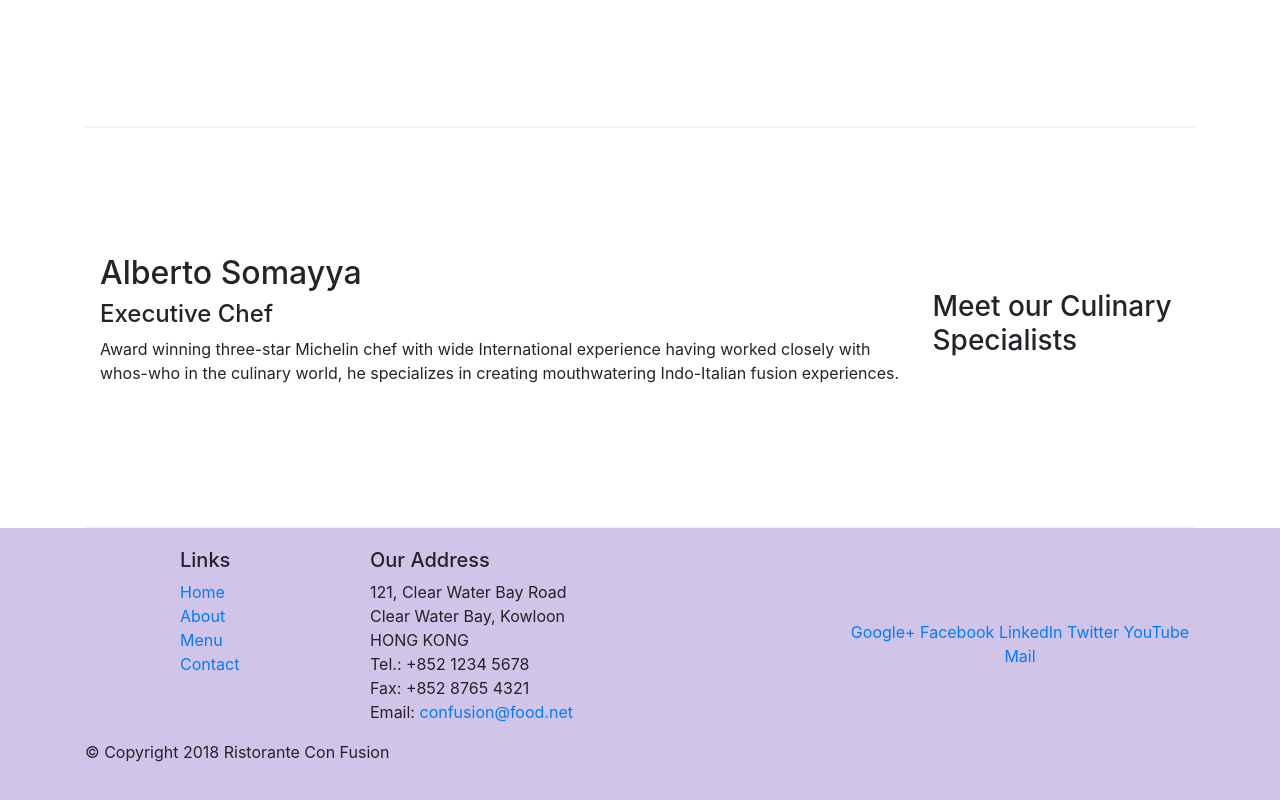
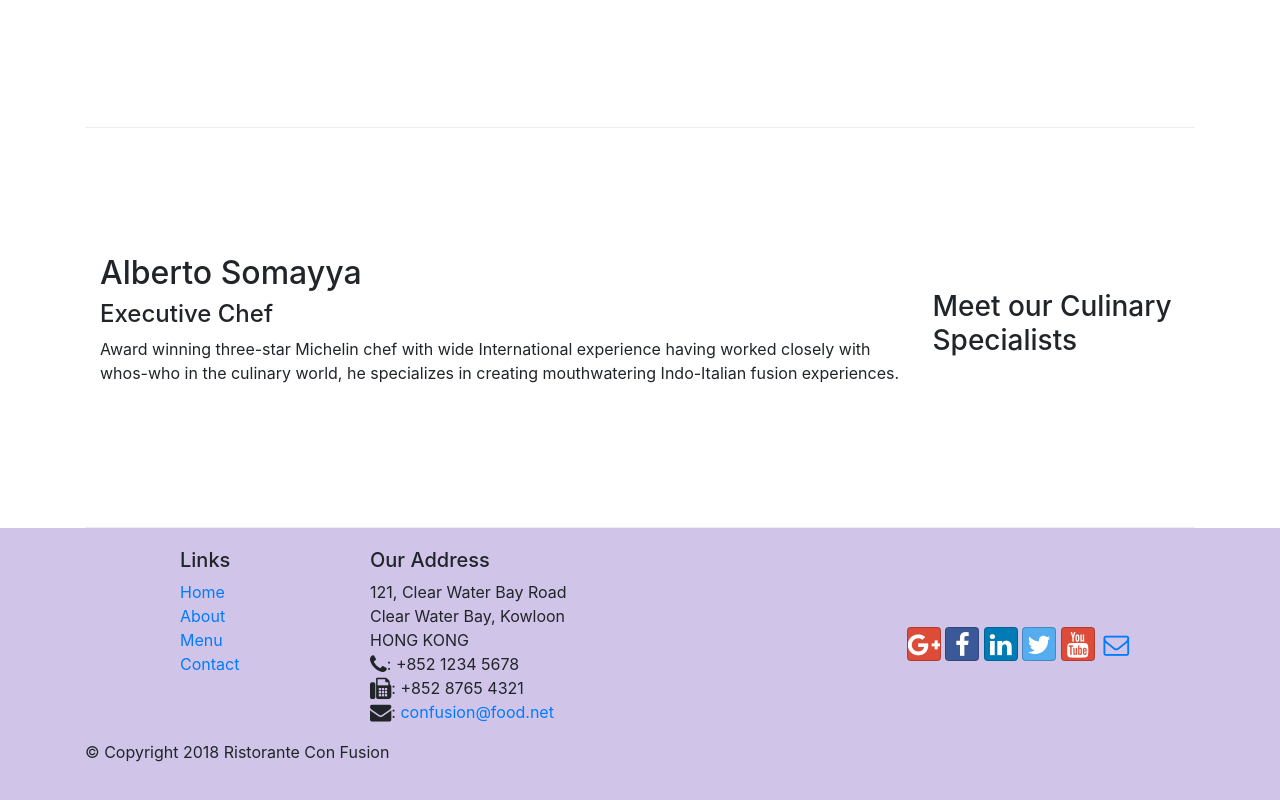
Before and after one commit to Ayush-Asutkar/Front-End-Bootstrap, a website: page index.html in a window 1280 px wide. Shown: the part 1006-1806 px from the top of the page. Drawn offline with nearby package versions, Linux system fonts and the light colour scheme.

Commit message:
Icon Fonts

```diff
--- a/index.html
+++ b/index.html
@@ -9,6 +9,8 @@
 
     <!-- Bootstrap CSS-->
     <link rel="stylesheet" href="node_modules/bootstrap/dist/css/bootstrap.min.css">
+    <link rel="stylesheet" href="node_modules/font-awesome/css/font-awesome.min.css">
+    <link rel="stylesheet" href="node_modules/bootstrap-social/bootstrap-social.css">
     <link rel="stylesheet" href="css/styles.css">
     <title>Ristorante Con Fusion</title>
 </head>
@@ -22,10 +24,10 @@
             <a class="navbar-brand mr-auto" href="#">Ristorante Con Fusion</a>
             <div class="collapse navbar-collapse" id="Navbar">
                 <ul class="navbar-nav mr-auto">
-                    <li class="nav-item active"><a class="nav-link" href="#">Home</a></li>
-                    <li class="nav-item"><a class="nav-link" href="./aboutus.html">About</a></li>
-                    <li class="nav-item"><a class="nav-link" href="#">Menu</a></li>
-                    <li class="nav-item"><a class="nav-link" href="#">Contact</a></li>
+                    <li class="nav-item active"><a class="nav-link" href="#"><span class="fa fa-home fa-lg"></span> Home</a></li>
+                    <li class="nav-item"><a class="nav-link" href="./aboutus.html"><span class="fa fa-info fa-lg"></span> About</a></li>
+                    <li class="nav-item"><a class="nav-link" href="#"><span class="fa fa-list fa-lg"></span> Menu</a></li>
+                    <li class="nav-item"><a class="nav-link" href="#"><span class="fa fa-address-card fa-lg"></span> Contact</a></li>
                 </ul>
             </div>
         </div>
@@ -95,19 +97,19 @@
 		              121, Clear Water Bay Road<br>
 		              Clear Water Bay, Kowloon<br>
 		              HONG KONG<br>
-		              Tel.: +852 1234 5678<br>
-		              Fax: +852 8765 4321<br>
-		              Email: <a href="mailto:confusion@food.net">confusion@food.net</a>
+		              <i class="fa fa-phone fa-lg"></i>: +852 1234 5678<br>
+		              <i class="fa fa-fax fa-lg"></i>: +852 8765 4321<br>
+		              <i class="fa fa-envelope fa-lg"></i>: <a href="mailto:confusion@food.net">confusion@food.net</a>
 		           </address>
                 </div>
                 <div class="col-12 col-sm-4 align-self-center">
                     <div class="text-center">
-                        <a href="http://google.com/+">Google+</a>
-                        <a href="http://www.facebook.com/profile.php?id=">Facebook</a>
-                        <a href="http://www.linkedin.com/in/">LinkedIn</a>
-                        <a href="http://twitter.com/">Twitter</a>
-                        <a href="http://youtube.com/">YouTube</a>
-                        <a href="mailto:">Mail</a>
+                        <a class="btn btn-social-icon btn-google" href="http://google.com/+"><i class="fa fa-google-plus fa-lg"></i></a>
+                        <a class="btn btn-social-icon btn-facebook" href="http://www.facebook.com/profile.php?id="><i class="fa fa-facebook fa-lg"></i></a>
+                        <a class="btn btn-social-icon btn-linkedin" href="http://www.linkedin.com/in/"><i class="fa fa-linkedin fa-lg"></i></a>
+                        <a class="btn btn-social-icon btn-twitter" href="http://twitter.com/"><i class="fa fa-twitter fa-lg"></i></a>
+                        <a class="btn btn-social-icon btn-google" href="http://youtube.com/"><i class="fa fa-youtube fa-lg"></i></a>
+                        <a class="btn btn-social-icon" href="mailto:"><i class="fa fa-envelope-o fa-lg"></i></a>
                     </div>
                 </div>
            </div>
--- a/package.json
+++ b/package.json
@@ -15,6 +15,8 @@
   },
   "dependencies": {
     "bootstrap": "^4.0.0",
+    "bootstrap-social": "^5.1.1",
+    "font-awesome": "^4.7.0",
     "jquery": "^3.3.1",
     "popper.js": "^1.12.9"
   }
```
Also changed, not shown: aboutus.html (+15 -13 lines), 1 other file.
